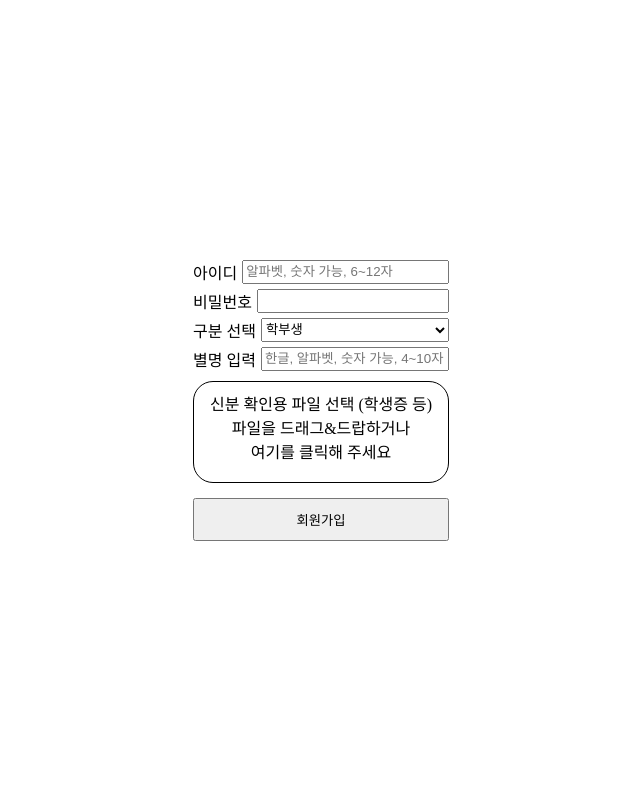
After one commit to yuj09161/2021KNUSWHackathon, a Flask app: template src/templates/register.html in a window 1280 px wide. The commit adds this page. Shown: the whole page, without its empty margins (319-959 px from the left). Run offline with Flask 2, Linux system fonts and the light colour scheme; the template is opened without the code that fills it, so the values that code supplies are empty; parts of the project's set-up code (start-up, migrations or seed data) failed here and were passed over; some libraries are stand-ins or nearby versions.

Commit message:
기능 추가 등
1. 기능 추가:
1-1. 로그인, 등록 요청(수동) 추가
1-2. 사용자 관리(서버, GUI) 추가

2. 기타 구현 변경 & 코드 정리:
2-1. 중복 코드 분리 등

```diff
--- a/src/main.py
+++ b/src/main.py
@@ -1,13 +1,23 @@
-from flask import Flask, render_template, request, redirect
-from flask_socketio import SocketIO, emit  # , join_room, leave_room
+from flask import Flask, render_template, request, redirect, jsonify
+from flask_socketio import SocketIO, emit
 
-import sys
+import os
 import uuid
+import json
+import string
+import random
+import sqlite3
 
 
 USER_TYPES = {'undergraduate', 'graduate', 'professor'}
+TYPE_NAMES = ('undergraduate', 'graduate', 'professor')
 CHAT_ROOMS = ('방 1', '방 2')
 
+
+PROGRAM_DIR = os.path.abspath(os.path.dirname(__file__)) + '/'
+REGISTER_FILE = PROGRAM_DIR + 'data/register_request.json'
+REGISTER_DIR = PROGRAM_DIR + 'data/register_request/'
+USER_DB = PROGRAM_DIR + 'data/users.sqlite'
 
 app = Flask(__name__)
 app.secret_key = (
@@ -18,6 +28,19 @@ app.secret_key = (
 socketio = SocketIO(app)
 uids = {}
 usernames = set()
+registered_users = {}
+nicknames = set()
+
+
+# load users
+con = sqlite3.connect(USER_DB)
+cur = con.cursor()
+for name, passwd, usertype, nickname\
+        in cur.execute('SELECT * FROM users').fetchall():
+    registered_users[name] = passwd, TYPE_NAMES[usertype], nickname
+    nicknames.add(nickname)
+    usernames.add(nickname)
+# end load user
 
 
 @app.route('/')
@@ -33,6 +56,52 @@ def login():
         return redirect('/')
 
 
+@app.route('/register', methods=['GET', 'POST'])
+def register():
+    if request.method == 'POST':
+        # process register
+        file = request.files['fileInput']
+        ext = os.path.splitext(file.filename)[1]
+        name = ''.join(
+            random.choices(string.ascii_uppercase + string.digits, k=32)
+        ) + ext
+        while os.path.exists(name):
+            name = ''.join(
+                random.choices(string.ascii_uppercase + string.digits)
+            ) + ext
+        file.save(REGISTER_DIR + name)
+
+        form = request.form
+        username = form['username']
+        usertype = form['usertype']
+        nickname = form['nickname']
+
+        with open(REGISTER_FILE, 'r', encoding='utf-8') as file:
+            priv_data = json.load(file)
+
+        if username in registered_users:
+            return jsonify({'success': False, 'message': '중복되는 아이디입니다'})
+        if usertype not in USER_TYPES:
+            return jsonify({'success': False, 'message': '잘못된 사용자 타입'})
+        if nickname in nicknames:
+            return jsonify({'success': False, 'message': '이미 존재하는 닉네임입니다'})
+
+        with open(REGISTER_FILE, 'w', encoding='utf-8') as file:
+            json.dump(priv_data + [{
+                'username': username,
+                'password': form['password'],
+                'usertype': usertype,
+                'nickname': nickname,
+                'filename': name
+            }], file, indent=4, ensure_ascii=False)
+
+        return jsonify({'success': True})
+    elif request.cookies.get('chat_hys_uid', '') in uids:
+        return render_template('register.html')
+    else:
+        return redirect('/')
+
+
 @app.route('/guest')
 def guest():
     if request.cookies.get('chat_hys_uid', '') in uids:
@@ -43,7 +112,7 @@ def guest():
 
 @app.route('/chat')
 def chat():
-    if uids.get(request.cookies.get('chat_hys_uid', ''), {}):
+    if uids.get(request.cookies.get('chat_hys_uid', ''), None):
         return render_template('chat.html')
     else:
         return redirect('/')
@@ -51,7 +120,6 @@ def chat():
 
 @socketio.on('uniqueid')
 def uid_generator():
-    print(request.sid)
     uid = str(uuid.uuid4())
     while uid in uids:
         uid = str(uuid.uuid4())
@@ -61,7 +129,6 @@ def uid_generator():
 
 @socketio.on('guest_auth')
 def guest_auth_handler(auth_data):
-    print(request.sid)
     if (
         'uniqueid' not in auth_data
         or 'usertype' not in auth_data
@@ -83,55 +150,75 @@ def guest_auth_handler(auth_data):
     if usertype not in USER_TYPES or uid not in uids:
         return {'success': False, 'message': '세션 오류', 'redirect': '/'}
 
-    uids[uid] = {'isguest': True, 'usertype': usertype, 'username': username}
+    uids[uid] = {
+        'isguest': True,
+        'usertype': usertype,
+        'username': username
+    }
     return {'success': True}
 
 
-'''
 @socketio.on('user_auth')
 def user_auth_handler(auth_data):
-'''
+    if (
+        'uniqueid' not in auth_data
+        or 'username' not in auth_data
+        or 'password' not in auth_data
+    ):
+        return {'success': False, 'message': '데이터 오류', 'redirect': '/'}
+
+    uid = auth_data['uniqueid']
+    username = auth_data['username']
+    password = auth_data['password']
+
+    if uid not in uids:
+        return {'success': False, 'message': '세션 오류', 'redirect': '/'}
+    if username not in registered_users:
+        return {'success': False, 'message': '사용자명을 확인해 주세요.'}
+
+    correct_passwd, usertype, nickname = registered_users[username]
+    if password != correct_passwd:
+        return {'success': False, 'message': '비밀번호를 확인해 주세요.'}
+
+    uids[uid] = {
+        'isguest': False,
+        'usertype': usertype,
+        'username': nickname
+    }
+
+    return {'success': True}
 
 
 @socketio.on('logout')
 def logout_handler(data):
-    print(f'Logout {data}', file=sys.stdout)
     if 'uniqueid' not in data:
-        return {
-            'success': False, 'message': '데이터 오류', 'redirect': '/'
-        }
+        return {'success': False, 'message': '데이터 오류', 'redirect': '/'}
 
     uid = data['uniqueid']
-    # os.system('cls')
-    print(f'Logout User: {uid}', file=sys.stdout)
+    if uid not in uids:
+        return {'success': False, 'message': '세션 오류', 'redirect': '/'}
 
-    if uid not in uids:
-        return {
-            'success': False, 'message': '세션 오류', 'redirect': '/'
-        }
-
-    usernames.remove(uids[uid]['username'])
+    userinfo = uids[uid]
+    if userinfo['isguest']:
+        usernames.remove(['username'])
     uids[uid] = None
     return {'success': True}
 
 
 @socketio.on('retrieve_rooms')
 def retrieve_rooms_handler():
-    print(CHAT_ROOMS)
-    if uids.get(request.cookies.get('chat_hys_uid', ''), {}):
+    if uids.get(request.cookies.get('chat_hys_uid', ''), None):
         return {'success': True, 'chatrooms': CHAT_ROOMS}
     else:
         return {
             'success': False,
-            'message': '로그인되지 않았습니다.',
+            'message': '세션이 초기화되었습니다.',
             'redirect': '/'
         }
 
 
 @socketio.on('chat')
 def chat_handler(data):
-    print('Message chat:', data, type(data), file=sys.stdout)
-
     user_info = uids[data['uniqueid']]
 
     emit('chat', {
--- a/src/static/scripts/commons.js
+++ b/src/static/scripts/commons.js
@@ -12,3 +12,12 @@ function alertOnFail(data) {
         window.location.href = data.redirect;
     }
 }
+
+async function sha256(text) {
+    // sniffet from developer.mozilla.org/en-US/docs/Web/API/SubtleCrypto/digest (Public Domain)
+    const encodedMessage = new TextEncoder().encode(text);
+    const hashBuf = await crypto.subtle.digest('SHA-256', encodedMessage);
+    const hashArr = Array.from(new Uint8Array(hashBuf));
+    const hashStr = hashArr.map(b => b.toString(16).padStart(2, '0')).join('');
+    return hashStr;
+}
--- /dev/null
+++ b/src/static/scripts/register.js
@@ -0,0 +1,80 @@
+const socket = io();
+
+let fileArea;
+let fileAreaText;
+let fileInput;
+
+window.onload = function() {
+    fileArea = document.getElementById("fileArea");
+    fileAreaText = document.getElementById("fileAreaText");
+    fileInput = document.getElementById("fileInput");
+
+    fileArea.onclick = () => fileInput.click();
+    fileArea.ondragover = event => event.preventDefault();
+    fileArea.ondrop = setFile;
+    document.getElementById("register").onclick = sendRegisterReq;
+}
+
+function setFile(event) {
+    event.preventDefault();
+    const files = event.dataTransfer.files;
+    if (files.length == 1) {
+        const file = files[0];
+        if (!file.type.startsWith("image")) {
+            alert("그림 파일을 선택해 주세요");
+        } else {
+            fileInput.files = files;
+            fileAreaText.innerText = `선택된 파일: ${file.name}`;
+        }
+    } else if (files.length > 1) {
+        alert("파일 하나만 선택해 주세요");
+    } else {
+        alert("선택된 파일이 없습니다.");
+    }
+}
+
+function sendRegisterReq() {
+    if (!document.getElementById("username").checkValidity()) {
+        alert("아이디를 확인해 주세요");
+        return;
+    }
+    if (!document.getElementById("nickname").checkValidity()) {
+        alert("닉네임을 확인해 주세요");
+        return;
+    }
+    if (fileInput.files.length == 0) {
+        alert("파일이 선택되지 않았습니다");
+        return;
+    }
+
+    formData = new FormData(document.getElementById("registerData"));
+    sha256(formData.get("password")).then(
+        password => {
+            formData.set("password", password);
+
+            let request = new XMLHttpRequest();
+            request.open('POST', '/register');
+            request.onerror = event => {
+                alert("처리 중 오류가 발생했습니다\n다시 시도해주세요");
+            }
+            request.onload = event => {
+                data = JSON.parse(request.responseText);
+                if (!data.success) {
+                    alertOnFail(data);
+                } else {
+                    alert("요청 성공하였습니다");
+                    window.location.href = "/";
+                }
+            }
+            request.send(formData);
+        }
+    );
+}
+
+function afterRegisterReq(data) {
+    if (!data.success) {
+        alertOnFail(data);
+    } else {
+        window.location.href = "/";
+    }
+}
--- a/src/static/scripts/welcome.js
+++ b/src/static/scripts/welcome.js
@@ -2,7 +2,7 @@ const socket = io();
 const decoder = new TextDecoder();
 
 window.onload = function() {
-    socket.emit("uniqueid", function(response) {
+    socket.emit("uniqueid", response => {
         document.cookie = `chat_hys_uid=${response.uniqueid};SameSite=Lax`;
     });
 };
--- /dev/null
+++ b/src/static/stylesheet/login.css
@@ -0,0 +1,39 @@
+div.centeredArea {
+    display: flex;
+    flex-direction: column;
+    position: absolute;
+    left: 40%;
+    top: 0%;
+    width: 20%;
+    height: 100%;
+}
+
+div.areaRow {
+    display: flex;
+    flex-direction: row;
+    margin: 5px 0px;
+}
+
+div.areaRow input, div.areaRow select {
+    flex: 1;
+    margin-left: 5px;
+}
+
+div.areaRow button {
+    flex: 1;
+    padding: 10px 0px;
+}
+
+div.areaRow span {
+    text-align: center;
+    flex: 1;
+}
+
+div.areaRow a {
+    color: black;
+    text-decoration: none;
+}
+
+.spacer {
+    flex: 1;
+}
--- /dev/null
+++ b/src/static/stylesheet/register.css
@@ -0,0 +1,7 @@
+div.fileArea {
+    min-height: 100px;
+    max-height: 100px;
+    margin: 10px 0px;
+    border-radius: 20px;
+    border: 1px solid black;
+}
--- /dev/null
+++ b/src/templates/register.html
@@ -0,0 +1,53 @@
+<!DOCTYPE html>
+<html>
+    <head>
+        <meta charset="utf-8">
+        <title>회원가입 요청</title>
+        <link rel="stylesheet" href="{{url_for('static', filename='stylesheet/login.css')}}">
+        <link rel="stylesheet" href="{{url_for('static', filename='stylesheet/register.css')}}">
+        <script src="https://cdnjs.cloudflare.com/ajax/libs/socket.io/4.1.2/socket.io.js"></script>
+        <script type="text/javascript" src="{{url_for('static', filename='scripts/commons.js')}}"></script>
+        <script type="text/javascript" src="{{url_for('static', filename='scripts/register.js')}}"></script>
+    </head>
+    <body>
+        <div class="centeredArea">
+            <span class="spacer"></span>
+            <form id="registerData">
+                <div class="areaRow">
+                    <label for="username">아이디</label>
+                    <input type="text" id="username" name="username" required placeholder="알파벳, 숫자 가능, 6~12자" pattern="[a-zA-Z0-9]{6,12}">
+                </div>
+                <div class="areaRow">
+                    <label for="password">비밀번호</label>
+                    <input type="password" id="password" name="password" required>
+                </div>
+                <div class="areaRow">
+                    <label for="usertype">구분 선택</label>
+                    <select id="usertype" name="usertype">
+                        <option value="undergraduate">학부생</option>
+                        <option value="graduate">대학원생</option>
+                        <option value="professor">교수</option>
+                    </select>
+                </div>
+                <div class="areaRow">
+                    <label for="nickname">별명 입력</label>
+                    <input type="text" id="nickname" name="nickname" required placeholder="한글, 알파벳, 숫자 가능, 4~10자" pattern="[a-zA-Z0-9가-힣ㄱ-ㅎㅏ-ㅣ]{4,10}">
+                </div>
+                <div class="areaRow fileArea" id="fileArea" style="flex-direction: column; text-align: center;">
+                    <span class="spacer"></span>
+                    <span id="fileAreaText">
+                        신분 확인용 파일 선택 (학생증 등)<br>
+                        파일을 드래그&드랍하거나<br>
+                        여기를 클릭해 주세요
+                    </span>
+                    <span class="spacer"></span>
+                    <input type="file" name="fileInput" id="fileInput" style="display: none;">
+                </div>
+            </form>
+            <div class="areaRow">
+                <button type="button" id="register" name="register">회원가입</button>
+            </div>
+            <span class="spacer"></span>
+        </div>
+    </body>
+</html>
```
Also changed, not shown: src/static/scripts/chat.js (+2 -6 lines), src/static/scripts/guest.js (+8 -5 lines), src/static/scripts/login.js (added, +31 -0 lines), src/static/stylesheet/guest.css (deleted, +0 -23 lines), src/static/stylesheet/welcome.css (+4 -4 lines), src/templates/guest.html (+11 -9 lines), src/templates/login.html (added, +31 -0 lines), 1 other file.
